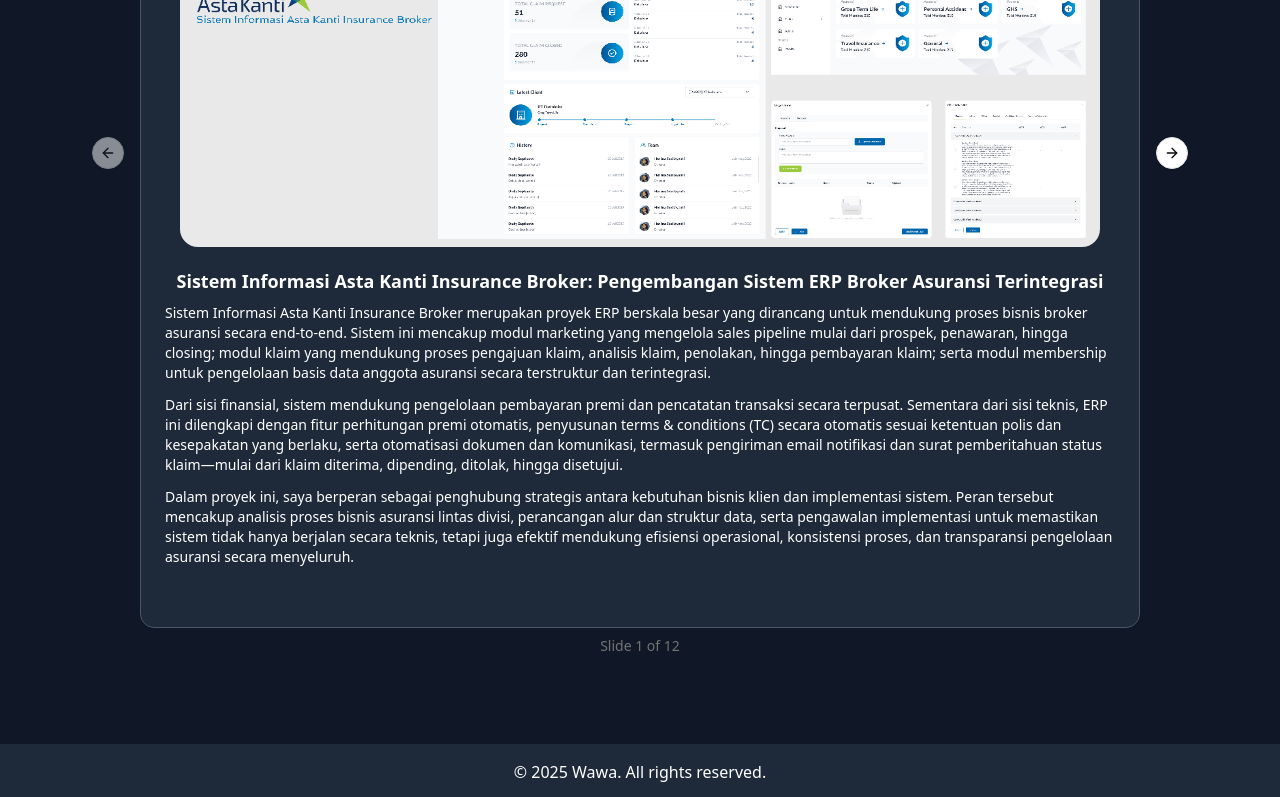
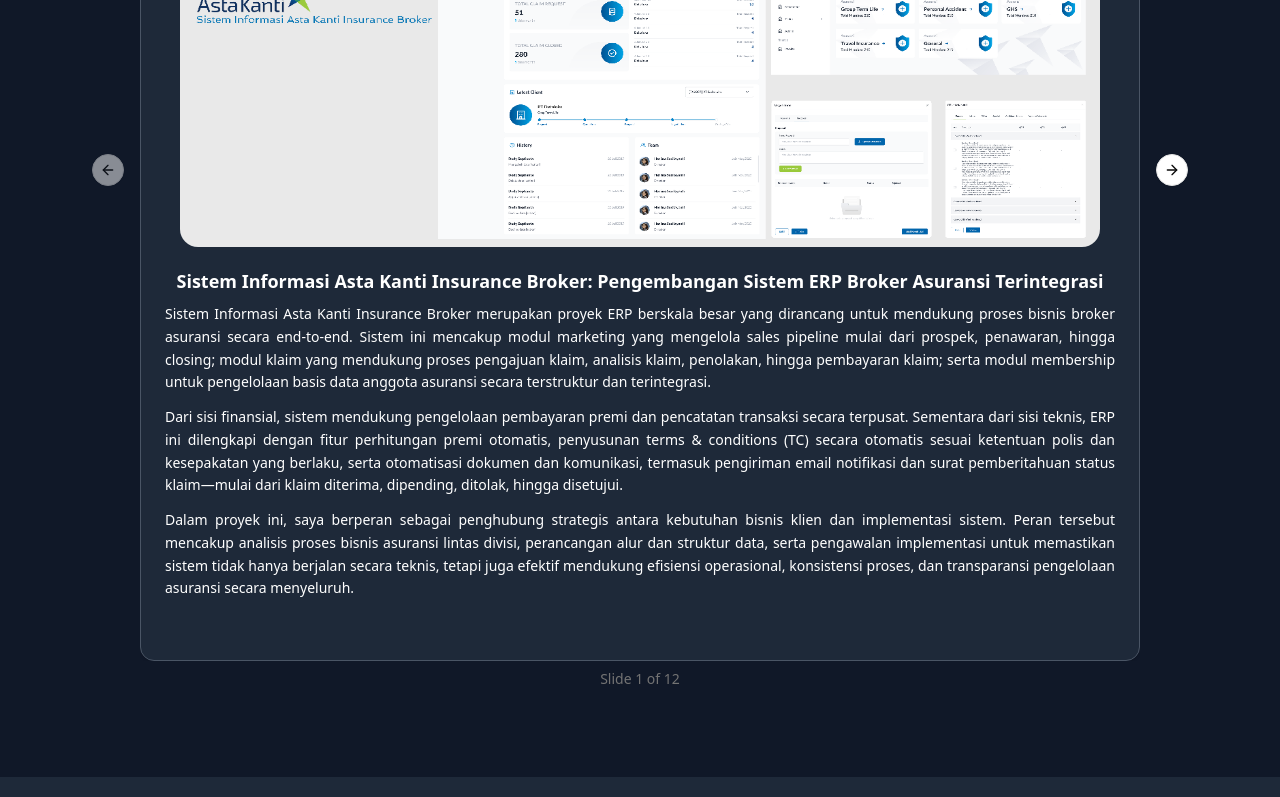
Before and after one commit to rizkiramadhanw234-bit/wawa-portfolio, a Next.js app: page /projects in a window 1280 px wide. Shown: the part 602-1399 px from the top of the page. Built offline with nearby package versions, Linux system fonts and the light colour scheme.

Commit message:
update content

```diff
--- a/app/data/dataProjects.js
+++ b/app/data/dataProjects.js
@@ -1,4 +1,5 @@
 import AstaKantiImg from "../assets/2023/astakanti.png";
+import AstaKantiImg2 from "../assets/2023/astakanti2.png";
 import FitsImg from "../assets/2022/FITS.ID.png";
 import BrixImg from "../assets/2022/BRIX - Client.png";
 import BankBtnImg from "../assets/2023/btn.png";
@@ -54,7 +55,7 @@
     description2:
       "Dalam proyek ini, saya berperan dalam merancang konsep solusi digital yang menjembatani kebutuhan bisnis broker dan kebutuhan layanan klien. Peran tersebut mencakup analisis alur interaksi klien, penyusunan fitur self-service, integrasi data dengan sistem ERP internal, serta pengawalan implementasi agar sistem mampu meningkatkan transparansi layanan, kecepatan proses klaim, dan kualitas pengalaman klien secara menyeluruh.",
     description3: "",
-    img: AstaKantiImg,
+    img: AstaKantiImg2,
   },
   {
     id: 5,
--- a/app/projects/page.jsx
+++ b/app/projects/page.jsx
@@ -64,13 +64,22 @@
                       <h1 className="mt-5 text-white text-center font-bold mb-2 text-base md:text-lg">
                         {project.title}
                       </h1>
-                      <p className="text-white text-left text-sm mb-3">
+                      <p
+                        className="text-white text-left leading-relaxed text-sm mb-3"
+                        style={{ textAlign: "justify" }}
+                      >
                         {project.description}
                       </p>
-                      <p className="text-white text-left text-sm mb-3">
+                      <p
+                        className="text-white text-left leading-relaxed text-sm mb-3"
+                        style={{ textAlign: "justify" }}
+                      >
                         {project.description2}
                       </p>
-                      <p className="text-white text-left text-sm mb-3">
+                      <p
+                        className="text-white text-left leading-relaxed text-sm mb-3"
+                        style={{ textAlign: "justify" }}
+                      >
                         {project.description3}
                       </p>
                     </CardContent>
```
Also changed, not shown: app/assets/2023/astakanti2.png (added).
